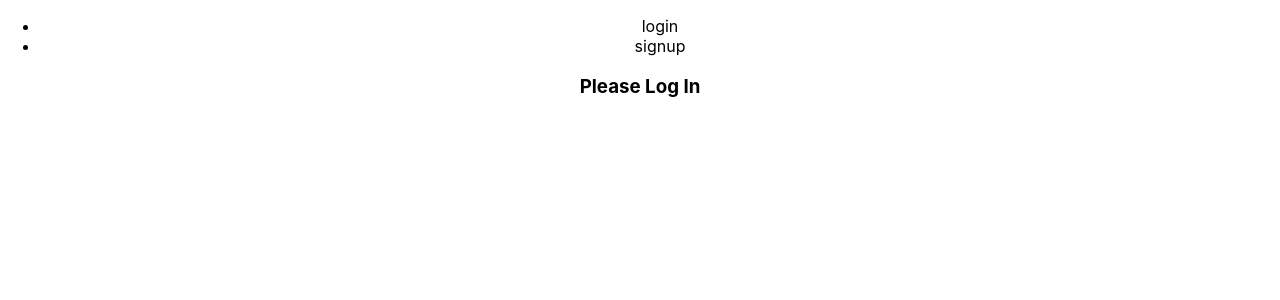
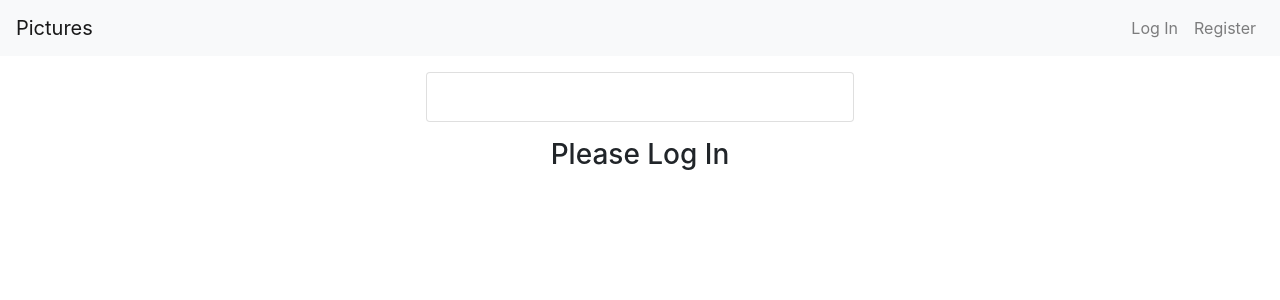
Before and after one commit to jtew396/CS50W-2020-Final-Project, a React (Create React App) app in the folder frontend/: page / in a window 1280 px wide. Shown: the top 300 px of the page. Built offline with nearby package versions, Linux system fonts and the light colour scheme.

Commit message:
Navbar updated.

```diff
--- a/frontend/src/App.js
+++ b/frontend/src/App.js
@@ -80,6 +80,8 @@ import React, { Component } from 'react';
 import Nav from './components/Nav';
 import LoginForm from './components/LoginForm';
 import SignupForm from './components/SignupForm';
+import PicturesNavbar from './components/PicturesNavbar';
+import PicturesBody from './components/PicturesBody';
 import './App.css';
 
 class App extends Component {
@@ -172,10 +174,15 @@ class App extends Component {
 
     return (
       <div className="App">
-        <Nav
+        <PicturesNavbar
           logged_in={this.state.logged_in}
+          username={this.state.username}
           display_form={this.display_form}
           handle_logout={this.handle_logout}
+        />
+        <PicturesBody
+          logged_in={this.state.logged_in}
+          username={this.state.username}
         />
         {form}
         <h3>
--- a/frontend/src/components/PicturesBody.js
+++ b/frontend/src/components/PicturesBody.js
@@ -4,20 +4,9 @@ import Card from 'react-bootstrap/Card';
 export default class PicturesBody extends React.Component {
     constructor(props) {
         super(props);
-        this.state = {
-            isLoginActive: true,
-        }
-    }
-
-    changeState() {
-        const { isLoginActive } = this.state;
-        this.setState((prevState) => ({ isLoginActive: !prevState.isLoginActive }))
     }
 
     render() {
-        const { isLoginActive } = this.state;
-        const current = isLoginActive ? "Register" : "Login";
-        const currentActive = isLoginActive ? "login" : "register";
         return (
             <div className="body m-3">
                 <div className="row">
@@ -26,13 +15,6 @@ export default class PicturesBody extends React.Component {
                     </Card>
                     <div className="col"></div>
                 </div>
-                <br></br>
-                <div className="row">
-                    <div className="col"></div>
-                    <Card className="col">
-                    </Card>
-                    <div className="col"></div>
-                </div>
             </div>
         );
     }
--- a/frontend/src/components/PicturesNavbar.js
+++ b/frontend/src/components/PicturesNavbar.js
@@ -3,47 +3,30 @@ import 'bootstrap/dist/css/bootstrap.min.css';
 import Navbar from 'react-bootstrap/Navbar';
 import Nav from 'react-bootstrap/Nav';
 
-import { Link } from "react-router-dom";
-
 export default class PicturesNavbar extends React.Component {
     constructor(props) {
         super(props);
-
-        this.state = {
-
-            viewForm: false,
-        };
-    }
-
-    handleClick() {
-        this.setState(state => ({
-
-        }))
     }
 
     render() {
-        const user = this.props.user;
-        const auth = this.props.auth;
-        const csrftoken = this.props.csrftoken;
-        const sessionid = this.props.sessionid;
         return (
             <Navbar bg="light" expand="lg">
-                <Navbar.Brand href="#home">Pictures</Navbar.Brand>
-                { auth
+                <Navbar.Brand>Pictures</Navbar.Brand>
+                { this.props.logged_in
                     ?
                     <Navbar.Collapse id="navbar">
                           <Nav className="mr-auto">
-                              <Nav.Item><Nav.Link href="#home"><strong></strong></Nav.Link></Nav.Item>
+                              <Nav.Item><Nav.Link><strong>{this.props.username}</strong></Nav.Link></Nav.Item>
                           </Nav>
                           <Nav className="ml-auto">
-                              <Nav.Item><Nav.Link href="#home">Log Out</Nav.Link></Nav.Item>
+                              <Nav.Item><Nav.Link onClick={this.props.handle_logout}>Log Out</Nav.Link></Nav.Item>
                           </Nav>
                     </Navbar.Collapse>
                     :
                     <Navbar.Collapse id="navbar">
                         <Nav className="ml-auto">
-                            <Nav.Item><Link to="/login" className="nav-link">Log In</Link></Nav.Item>
-                            <Nav.Item><Link to="/register" className="nav-link">Register</Link></Nav.Item>
+                            <Nav.Item><Nav.Link onClick={() => this.props.display_form('login')}>Log In</Nav.Link></Nav.Item>
+                            <Nav.Item><Nav.Link onClick={() => this.props.display_form('signup')}>Register</Nav.Link></Nav.Item>
                         </Nav>
                     </Navbar.Collapse>
                 }
```
